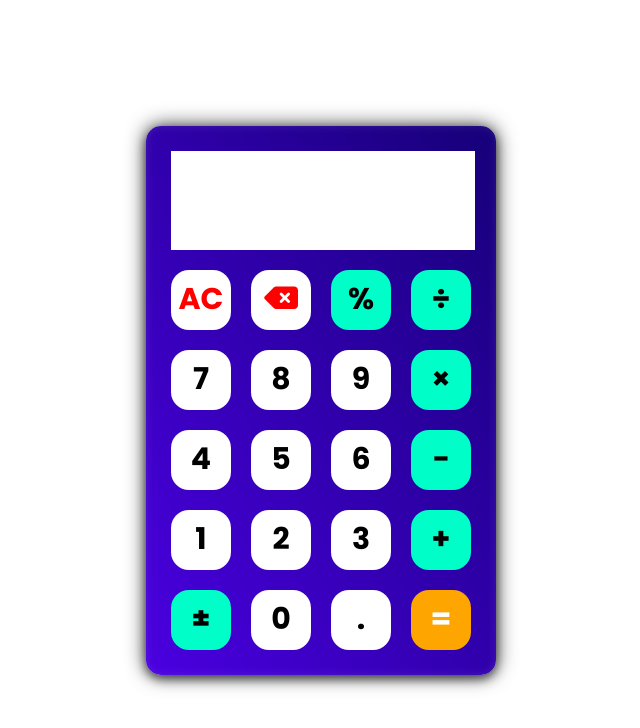
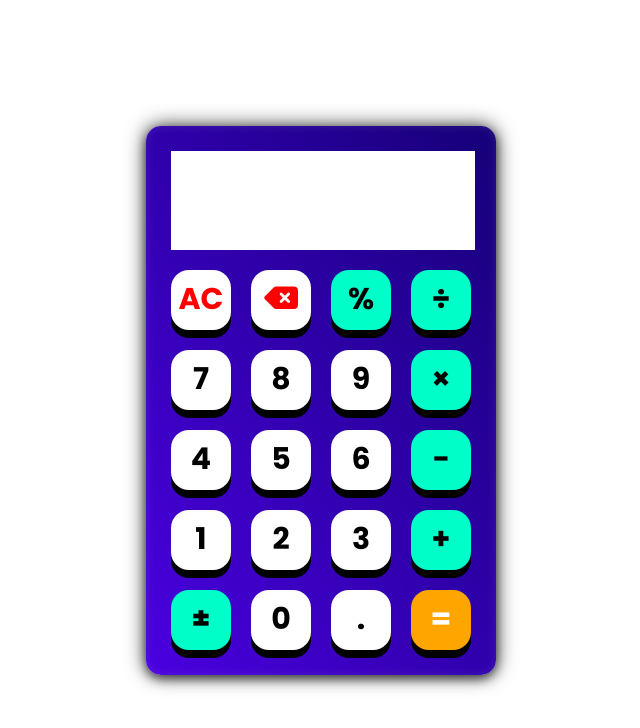
Before and after one commit to mkdm54/dev-portfolio, a website: page public/calc/calculator.html in a window 1280 px wide. Shown: the whole page, without its empty margins (319-959 px from the left). Drawn offline with Linux system fonts and the light colour scheme.

Commit message:
tamabahkan animasi klik pada button

```diff
--- a/public/calc/calculator.css
+++ b/public/calc/calculator.css
@@ -114,11 +114,25 @@ button {
     font-size: 30px;
     font-weight: bold;
     cursor: pointer;
-    transition: 0.2s;
+    transition: 0.1s;
     -webkit-border-radius: 30%;
     -moz-border-radius: 30%;
     -ms-border-radius: 30%;
     -o-border-radius: 30%;
+    box-shadow: 0 8px 0 black;
+    -webkit-transition: 0.1s;
+    -moz-transition: 0.1s;
+    -ms-transition: 0.1s;
+    -o-transition: 0.1s;
+}
+
+button:active {
+    box-shadow: 0 4px 0 black;
+    transform: translateY(4px);
+    -webkit-transform: translateY(4px);
+    -moz-transform: translateY(4px);
+    -ms-transform: translateY(4px);
+    -o-transform: translateY(4px);
 }
 
 .operator-btn {
```
